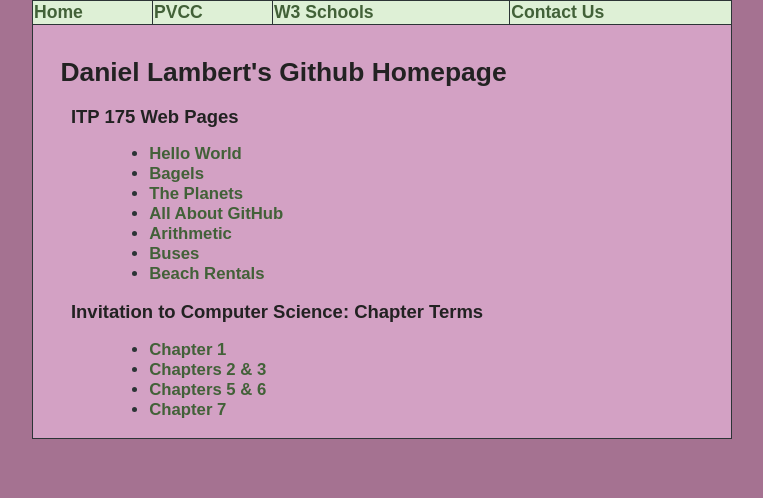
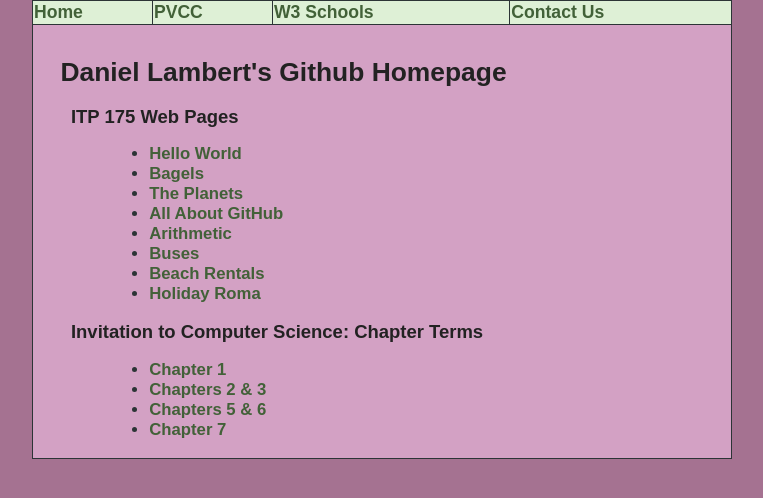
Before and after one commit to dlambert-pvcc/dlambert-pvcc.github.io, a plain HTML site: page index.html in a window 1280 px wide. Shown: the whole page, without its empty margins (258-1021 px from the left). Drawn offline with Linux system fonts and the light colour scheme.

Commit message:
Update index.html

```diff
--- a/index.html
+++ b/index.html
@@ -63,6 +63,7 @@
                             <li><a href="arithmetic.html">Arithmetic</a></li>
                             <li><a href="buses.html">Buses</a></li>
                             <li><a href="beach.html">Beach Rentals</a></li>
+                            <li><a href="tour-rome.html">Holiday Roma</a></li>
                         </ul>
                     </h3>
 
```
